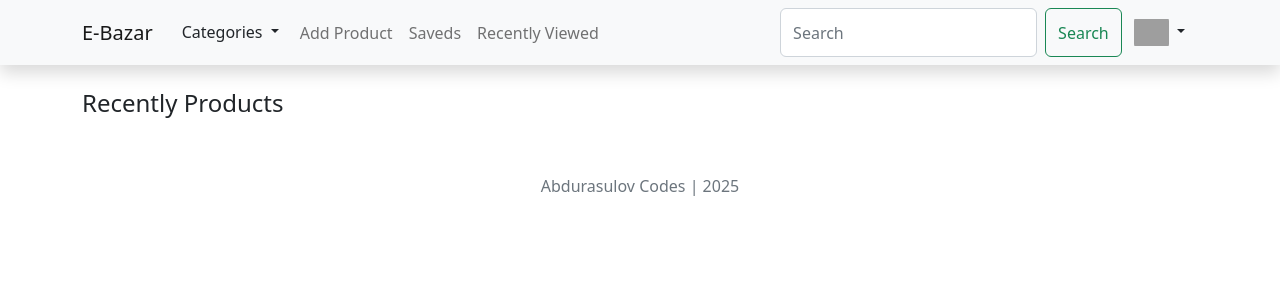
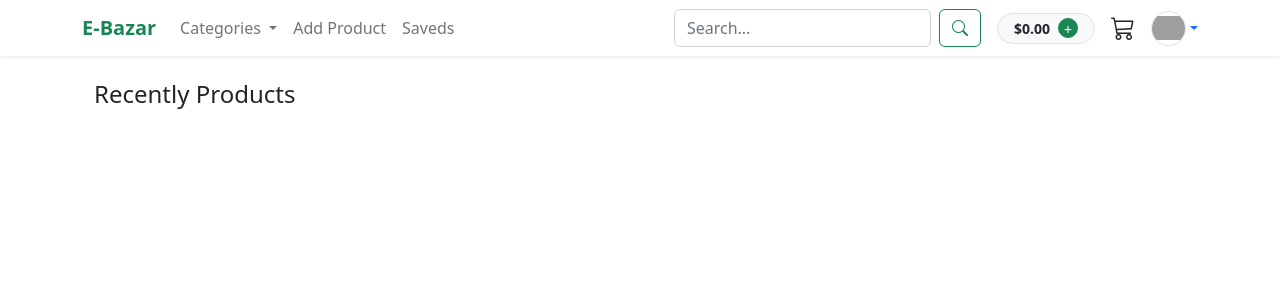
Before and after one commit to abdullohsajfuddinov4-maker/E-Bozor, a Django app: page / in a window 1280 px wide. Shown: the top 300 px of the page. Run offline with Django 5.2, Linux system fonts and the light colour scheme; the visitor is signed in with stand-in values (Sample User, id 1); data that the repository does not hold is empty; some libraries are stand-ins or nearby versions; grey boxes are pictures that could not be loaded.

Commit message:
fiks detail category adn profile

```diff
--- a/templates/base.html
+++ b/templates/base.html
@@ -1,104 +1,130 @@
-
 {% load static %}
 <!DOCTYPE html>
 <html lang="en">
 <head>
     <meta charset="UTF-8">
-    <meta http-equiv="X-UA-Compatible" content="IE=edge">
     <meta name="viewport" content="width=device-width, initial-scale=1.0">
     <title>{% block title %} E-bazar {% endblock title %}</title>
+
+    <link href="https://cdn.jsdelivr.net/npm/bootstrap@5.3.0/dist/css/bootstrap.min.css" rel="stylesheet">
+    <link rel="stylesheet" href="https://cdn.jsdelivr.net/npm/bootstrap-icons@1.10.0/font/bootstrap-icons.css">
     <link rel="stylesheet" type="text/css" href="{% static 'styles.css' %}">
-    <!-- <link href="https://cdn.jsdelivr.net/npm/bootstrap@5.2.3/dist/css/bootstrap.min.css" rel="stylesheet" integrity="sha384-rbsA2VBKQhggwzxH7pPCaAqO46MgnOM80zW1RWuH61DGLwZJEdK2Kadq2F9CUG65" crossorigin="anonymous"> -->
-    <link rel="stylesheet" href="https://cdn.jsdelivr.net/npm/bootstrap-icons@1.3.0/font/bootstrap-icons.css">
      <link href="https://cdn.jsdelivr.net/npm/fullcalendar@6.1.11/index.global.min.css" rel="stylesheet">
+
+    <style>
+        img { object-fit: contain; }
+        .nav-link:hover { color: #198754 !important; }
+        .badge-cart { position: absolute; top: -5px; right: -5px; font-size: 0.7rem; }
+
+    </style>
 </head>
-<style>
-    img{
-        object-fit: contain;
-    }
-</style>
 <body>
-    <!-- Navbar Start -->
-    <nav class="shadow navbar navbar-expand-lg bg-light">
+    <nav class="shadow-sm navbar navbar-expand-lg navbar-light bg-white sticky-top">
         <div class="container">
-          <a class="navbar-brand" href="/">E-Bazar</a>
-          <button class="navbar-toggler" type="button" data-bs-toggle="collapse" data-bs-target="#navbarContent" aria-controls="navbarSupportedContent" aria-expanded="false" aria-label="Toggle navigation">
+          <a class="navbar-brand fw-bold text-success" href="/">E-Bazar</a>
+
+          <button class="navbar-toggler" type="button" data-bs-toggle="collapse" data-bs-target="#navbarContent">
             <span class="navbar-toggler-icon"></span>
           </button>
+
           <div class="collapse navbar-collapse" id="navbarContent">
             <ul class="navbar-nav me-auto mb-2 mb-lg-0">
-              <li class="nav-tem">
-                <div class="btn-group">
-                  <button type="button" class="btn  dropdown-toggle" data-bs-toggle="dropdown" data-bs-display="static" aria-expanded="false">
+              <li class="nav-item dropdown">
+                <a class="nav-link dropdown-toggle" href="#" role="button" data-bs-toggle="dropdown" aria-expanded="false">
                   Categories
+                </a>
+                <ul class="dropdown-menu">
+                    {% if categories %}
+                        {% for i in categories %}
+                        <li><a class="dropdown-item" href="{% url 'main:category' i.name %}">{{ i.name }}</a></li>
+                        {% endfor %}
+                    {% else %}
+                        <li><a class="dropdown-item disabled" href="#">No categories</a></li>
+                    {% endif %}
+                </ul>
+              </li>
+              <li class="nav-item"><a class="nav-link" href="{% url 'products:new' %}">Add Product</a></li>
+              <li class="nav-item"><a class="nav-link" href="{% url 'users:saveds' %}">Saveds</a></li>
+            </ul>
+
+            <div class="d-flex align-items-center">
+                <form class="d-flex me-3" action="/" method="GET">
+                  <input class="form-control me-2" name="q" type="search" placeholder="Search...">
+                  <button class="btn btn-outline-success" type="submit"><i class="bi bi-search"></i></button>
+                </form>
+
+                {% if request.user.is_authenticated %}
+                    <div class="me-3 d-flex align-items-center bg-light p-1 rounded-pill px-3 border">
+                        <span class="small fw-bold text-dark me-2">
+                            ${{ request.user.balance|default:"0.00" }}
+                        </span>
+                        <button type="button" class="btn btn-sm btn-success rounded-circle p-0"
+                                style="width: 20px; height: 20px;"
+                                data-bs-toggle="modal" data-bs-target="#depositModal">
+                            +
                         </button>
-                  <ul class="dropdown-menu dropdown-menu-end dropdown-menu-lg">
-                        {% for i in categories %}
-                        <li><a class="dropdown-item" href="{% url 'main:category' i.name %}">{{i.name}}</a></li>
-                        {% endfor %}
+                    </div>
 
+                    <a href="#" class="me-3 text-dark position-relative">
+                        <i class="bi bi-cart3 fs-4"></i>
+                    </a>
+
+                    <div class="dropdown">
+                        <a href="#" class="dropdown-toggle d-flex align-items-center text-decoration-none" data-bs-toggle="dropdown">
+                            {% if request.user.avatar %}
+                                <img src="{{ request.user.avatar.url }}" width="35" height="35" class="rounded-circle border">
+                            {% else %}
+                                <i class="bi bi-person-circle fs-4"></i>
+                            {% endif %}
+                        </a>
+                        <ul class="dropdown-menu dropdown-menu-end shadow">
+                            <li><a class="dropdown-item" href="{% url 'users:profile' request.user.username %}">Profile</a></li>
+                            <li><hr class="dropdown-divider"></li>
+                            <li><a class="dropdown-item text-danger" href="{% url 'logout' %}">Logout</a></li>
                         </ul>
                     </div>
-              </li>
-              <li class="nav-item">
-                <a class="nav-link" href="{% url 'products:new' %}">Add Product</a>
-              </li>
-              <li class="nav-item">
-                <a class="nav-link" href="{% url 'users:saveds' %}">Saveds</a>
-              </li>
-              <li class="nav-item">
-                <a class="nav-link" href="{% url 'users:recently_viewed' %}">Recently Viewed</a>
-              </li>
-
-
-            </ul>
-              <div class="btn-group">
-                <form class="d-flex " role="search">
-                  <input class="form-control me-2" name="q" type="search" placeholder="Search" aria-label="Search">
-                  <button class="btn btn-outline-success" type="submit">Search</button>
-                </form>
-                {% if request.user.is_authenticated %}
-
-                <button type="button" class="btn  dropdown-toggle" data-bs-toggle="dropdown" data-bs-display="static" aria-expanded="false">
-                  <img src="{{ request.user.avatar.url }}" width="35" height="35" class=" rounded" alt="">
-                </button>
-                <ul class="dropdown-menu dropdown-menu-end dropdown-menu-lg">
-                    <li><a class="dropdown-item" href="{% url 'users:profile' request.user.username %}">Profile</a></li>
-
-                  <li><a class="dropdown-item" href="{% url 'password_change' %}">Change password</a></li>
-                  <li><a class="dropdown-item" href="{% url 'logout' %}">Logout</a></li>
-                </ul>
                 {% else %}
-                <a href="{% url 'login' %}" class="btn btn-primary">Login</a>
+                    <a href="{% url 'login' %}" class="btn btn-outline-primary me-2">Login</a>
                     <a href="{% url 'users:signup' %}" class="btn btn-primary">SignUp</a>
                 {% endif %}
             </div>
           </div>
         </div>
     </nav>
-    <!-- Navbar End -->
-   {% block content %}
 
-   {% endblock content %}
+    <div class="modal fade" id="depositModal" tabindex="-1" aria-hidden="true">
+      <div class="modal-dialog modal-dialog-centered">
+        <form action="{% url 'users:deposit' %}" method="POST" class="modal-content">
+          {% csrf_token %}
+          <div class="modal-header">
+            <h5 class="modal-title">Top up balance</h5>
+            <button type="button" class="btn-close" data-bs-dismiss="modal"></button>
+          </div>
+          <div class="modal-body">
+            <label>Amount ($):</label>
+            <input type="number" name="amount" class="form-control" step="0.01" min="1" required>
+          </div>
+          <div class="modal-footer">
+            <button type="submit" class="btn btn-success">Send Request</button>
+          </div>
+        </form>
+      </div>
+    </div>
 
-    <div class="container">
+    <div class="container mt-3">
         {% if messages %}
-        <div style="z-index: 312;" class="shadow-sm position-fixed end-0 bottom-0 mt-4">
-          {% for message in messages  %}
-            <div style="width: 20rem; opacity:0.9 " class=" m-3 alert alert-{{message.tags}}" role="alert">
-               {{message}}
+            {% for message in messages %}
+                <div class="alert alert-{{ message.tags }} alert-dismissible fade show" role="alert">
+                    {{ message }}
+                    <button type="button" class="btn-close" data-bs-dismiss="alert"></button>
                 </div>
             {% endfor %}
-        </div>
         {% endif %}
+
+        {% block content %}{% endblock content %}
     </div>
 
-    <div class="footer m-5 mb-3 ">
-        <center class="text-muted" >Abdurasulov Codes | 2025</center>
-    </div>
-    <script src="{% static 'scripts.js' %}" ></script>
+    <script src="https://cdn.jsdelivr.net/npm/bootstrap@5.3.0/dist/js/bootstrap.bundle.min.js"></script>
 <script src="https://cdn.jsdelivr.net/npm/fullcalendar@6.1.11/index.global.min.js"></script>
-    <!-- <script src="js/bootstrap.bundle.min.js"></script> -->
-    <!-- <script src="https://cdn.jsdelivr.net/npm/bootstrap@5.2.3/dist/js/bootstrap.bundle.min.js" integrity="sha384-kenU1KFdBIe4zVF0s0G1M5b4hcpxyD9F7jL+jjXkk+Q2h455rYXK/7HAuoJl+0I4" crossorigin="anonymous"></script> -->
 </body>
 </html>
--- a/users/models.py
+++ b/users/models.py
@@ -8,6 +8,7 @@ class CustomUser(AbstractUser):
     phone_number = models.CharField(max_length=17)
     tg_username = models.CharField(max_length=150)
     avatar = models.ImageField(upload_to='avatars/', default='avatars/default.png')
+    balance = models.DecimalField(max_digits=10, decimal_places=2, default=0)
 
     def __str__(self):
         return str(self.username)
@@ -30,3 +31,17 @@ class Reminder(models.Model):
 
     def __str__(self):
         return f'{self.title} ({self.date})'
+
+
+
+# ------------------Transaction--------------
+
+
+class Transaction(models.Model):
+    user = models.ForeignKey(CustomUser, on_delete=models.CASCADE)
+    amount = models.DecimalField(max_digits=10, decimal_places=2)
+    is_confirmed = models.BooleanField(default=False)
+    created_at = models.DateTimeField(auto_now_add=True)
+
+    def __str__(self):
+        return f"{self.user.username} - {self.amount}"
--- a/users/urls.py
+++ b/users/urls.py
@@ -6,7 +6,7 @@ from .views import (SignupView,
                     SavedView,
                     RecentlyViewedView,
                     profile_calendar,
-                    logout_view,
+                    logout_view, deposit_money,
                     )
 from django.urls import path
 
@@ -20,6 +20,8 @@ urlpatterns = [
     path('recently-viewed', RecentlyViewedView.as_view(), name='recently_viewed'),
     path('calendar/', profile_calendar, name='calendar'),
     path('logout/', logout_view, name='logout'),
+    path('deposit/', deposit_money, name='deposit'),
+
 
 
 ]
```
Also changed, not shown: users/admin.py (+19 -1 lines), users/views.py (+46 -1 lines), main/views.py (line endings or trailing spaces), products/migrations/0006_alter_comment_rating.py (added), users/migrations/0003_customuser_balance_transaction.py (added). Lines whose indentation alone changed are shown as unchanged.
